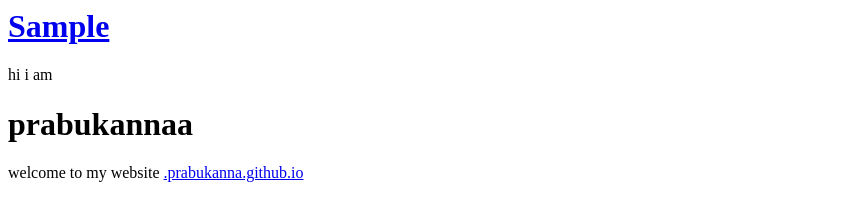
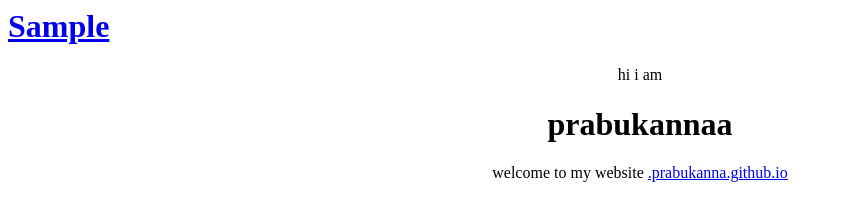
Before and after one commit to prabukannaa/prabukannaa, a plain HTML site: page index.html in a window 1280 px wide. Shown: the whole page, without its empty margins (0-843 px from the left). Drawn offline with Linux system fonts and the light colour scheme.

Commit message:
added style

```diff
--- a/index.html
+++ b/index.html
@@ -4,6 +4,7 @@
 </head>
 <body>
 <a href="sample.html"><h1>Sample</h1></a>
-hi i am <h1> prabukannaa </h1> welcome to my website <a href="https://prabukanna.github.io">.prabukanna.github.io</a>
+
+<div style="text-align:center;font-color:blue">hi i am <h1> prabukannaa </h1> welcome to my website <a href="https://prabukanna.github.io">.prabukanna.github.io</a></div>
 </body>
 </html>
```
